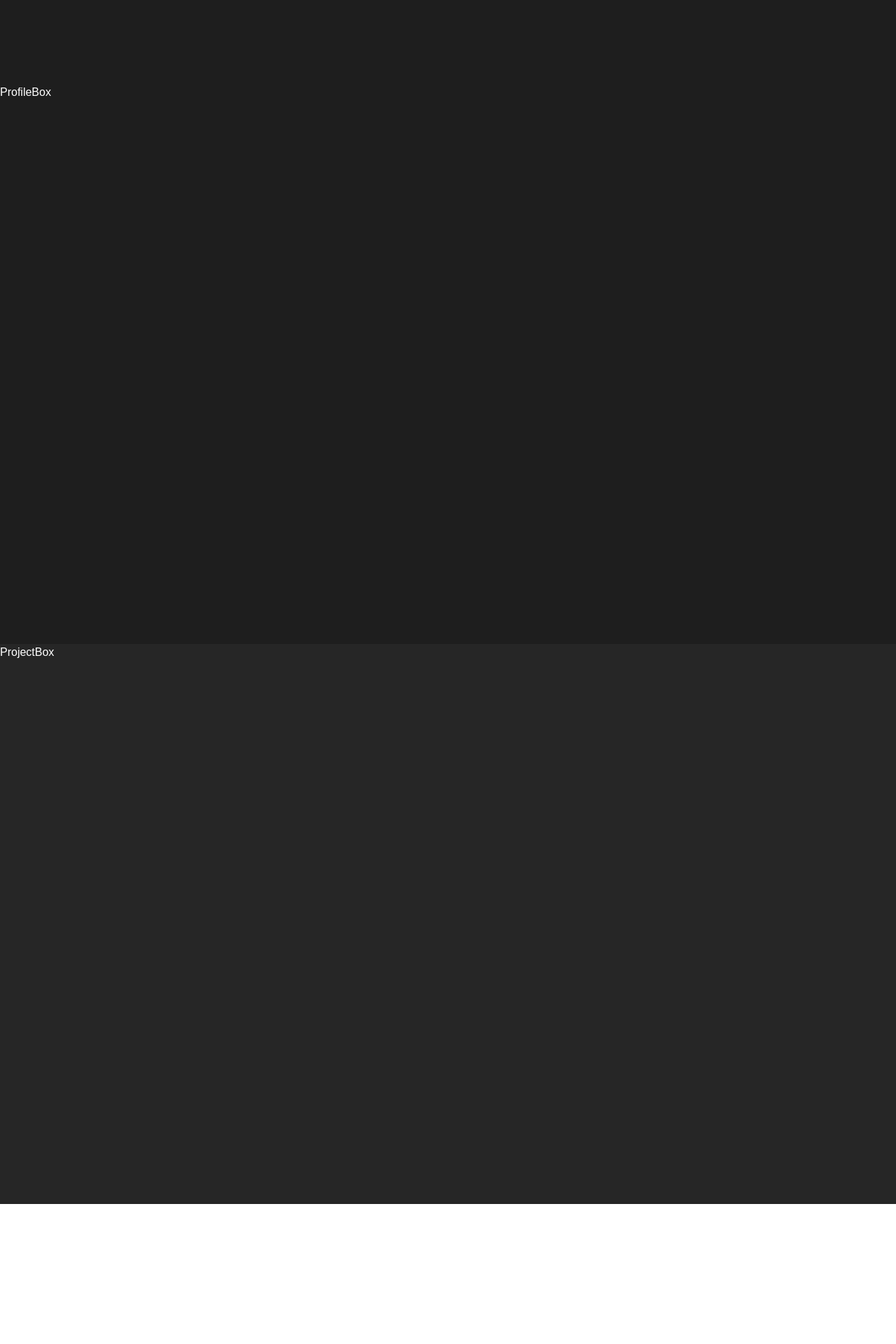
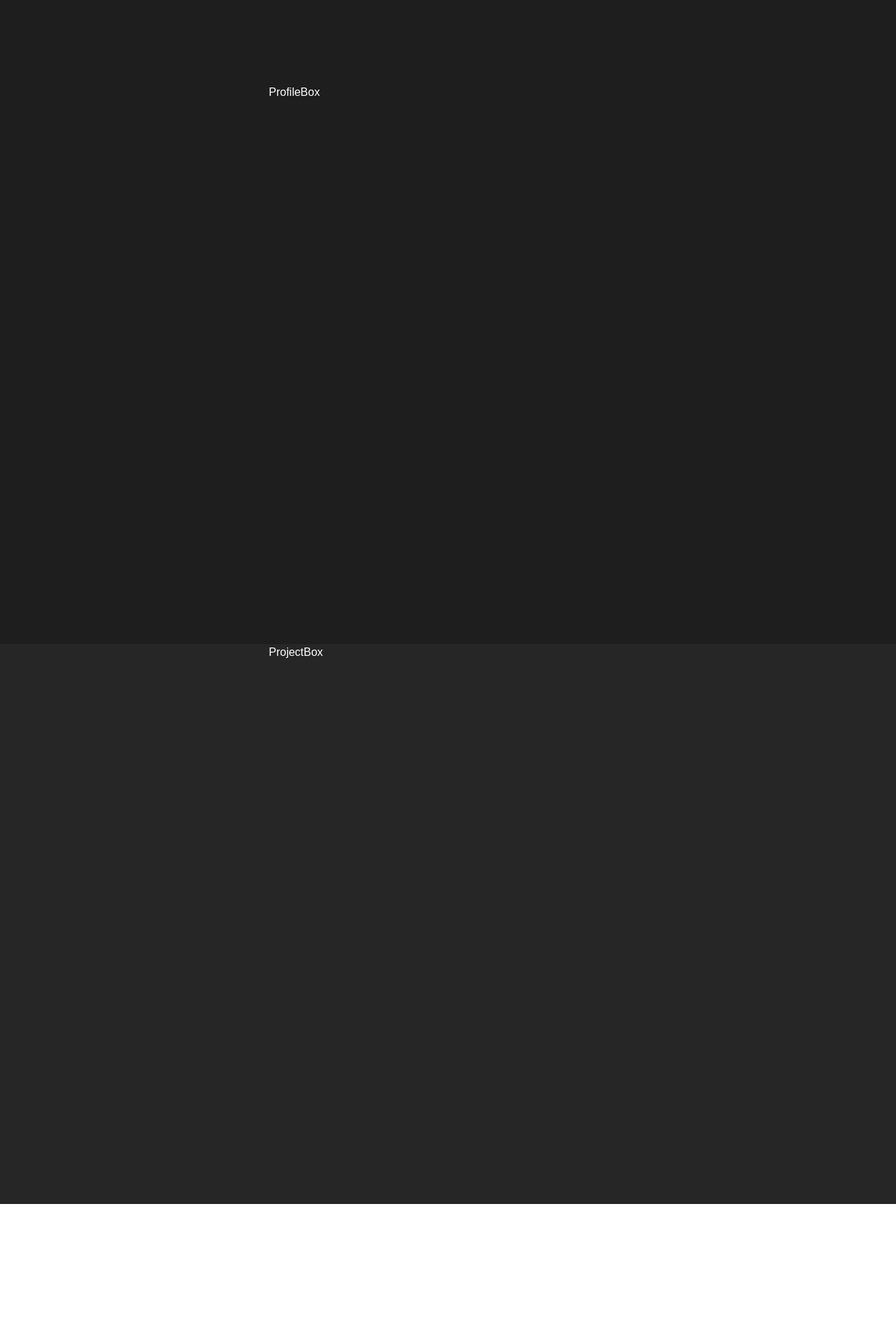
Before and after one commit to Hyun-EG/portfolio, a Next.js app: page / in a window 1280 px wide. Shown: the part 680-2600 px from the top of the page at 70% size. Built offline with nearby package versions, Linux system fonts and the light colour scheme.

Commit message:
Design: 네브만큼 좌측 패딩 추가

```diff
--- a/components/education/EduBox.tsx
+++ b/components/education/EduBox.tsx
@@ -18,7 +18,7 @@ const EducationBox = () => {
   return (
     <div
       ref={eduRef}
-      className="w-full min-h-screen bg-white text-black flex justify-center items-center"
+      className="w-full min-h-screen pl-96 bg-white text-black flex justify-center items-center"
     >
       EducationBox
     </div>
--- a/components/profile/ProfileBox.tsx
+++ b/components/profile/ProfileBox.tsx
@@ -19,7 +19,10 @@ const ProfileBox = () => {
   return (
     <>
       <NavBox />
-      <div ref={navRef} className="w-full min-h-screen bg-bgBlack text-white">
+      <div
+        ref={navRef}
+        className="w-full min-h-screen pl-96 bg-bgBlack text-white"
+      >
         ProfileBox
       </div>
     </>
--- a/components/project/ProjectBox.tsx
+++ b/components/project/ProjectBox.tsx
@@ -2,7 +2,7 @@
 
 const ProjectBox = () => {
   return (
-    <div className="w-full min-h-screen bg-neutral-800 text-white">
+    <div className="w-full min-h-screen pl-96 bg-neutral-800 text-white">
       ProjectBox
     </div>
   );
--- a/tailwind.config.js
+++ b/tailwind.config.js
@@ -4,6 +4,7 @@ module.exports = {
     "./components/**/*.{js,ts,jsx,tsx}",
     "./app/**/*.{js,ts,jsx,tsx}",
   ],
+  safelist: ["duration-[3000ms]"],
   theme: {
     extend: {
       colors: {
```
